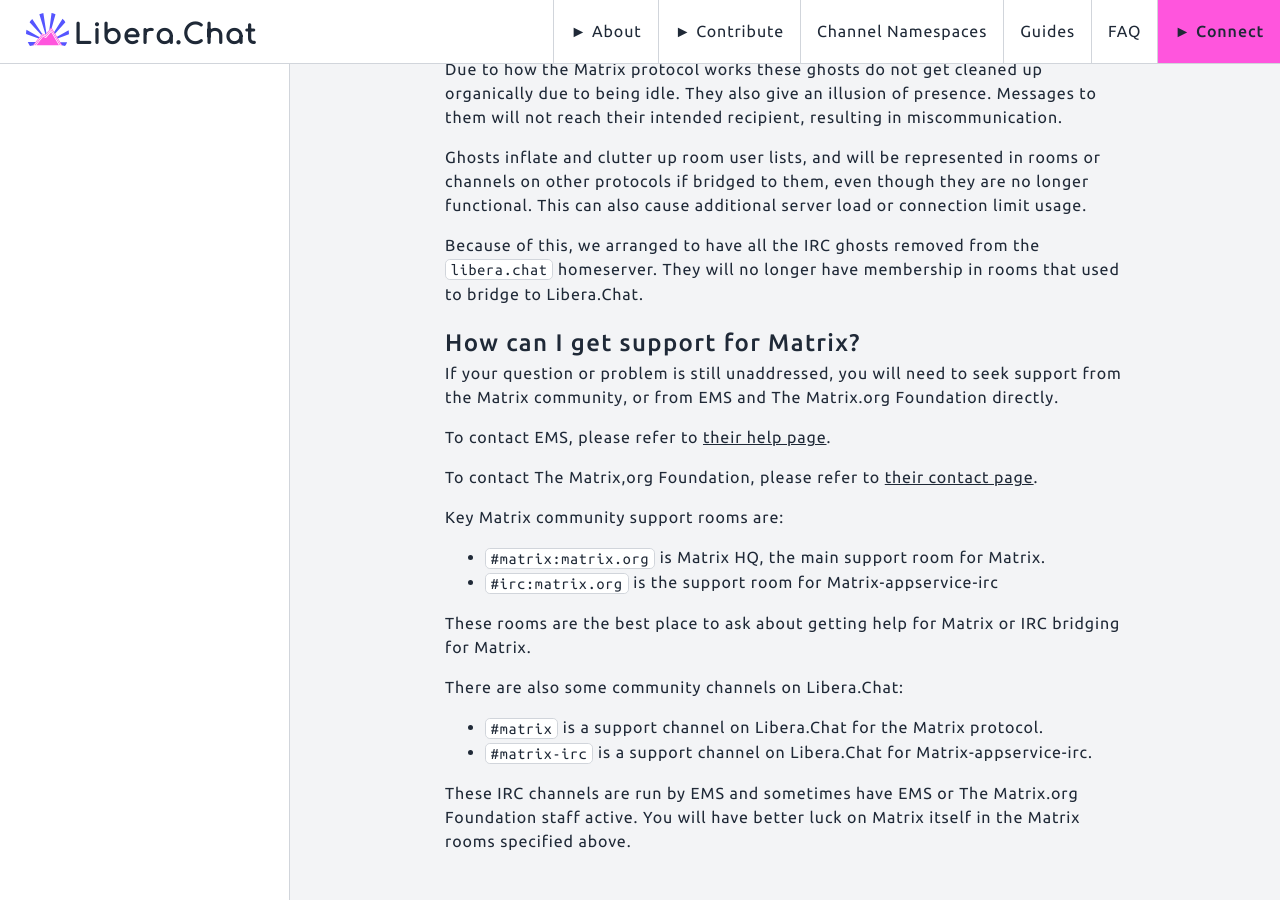
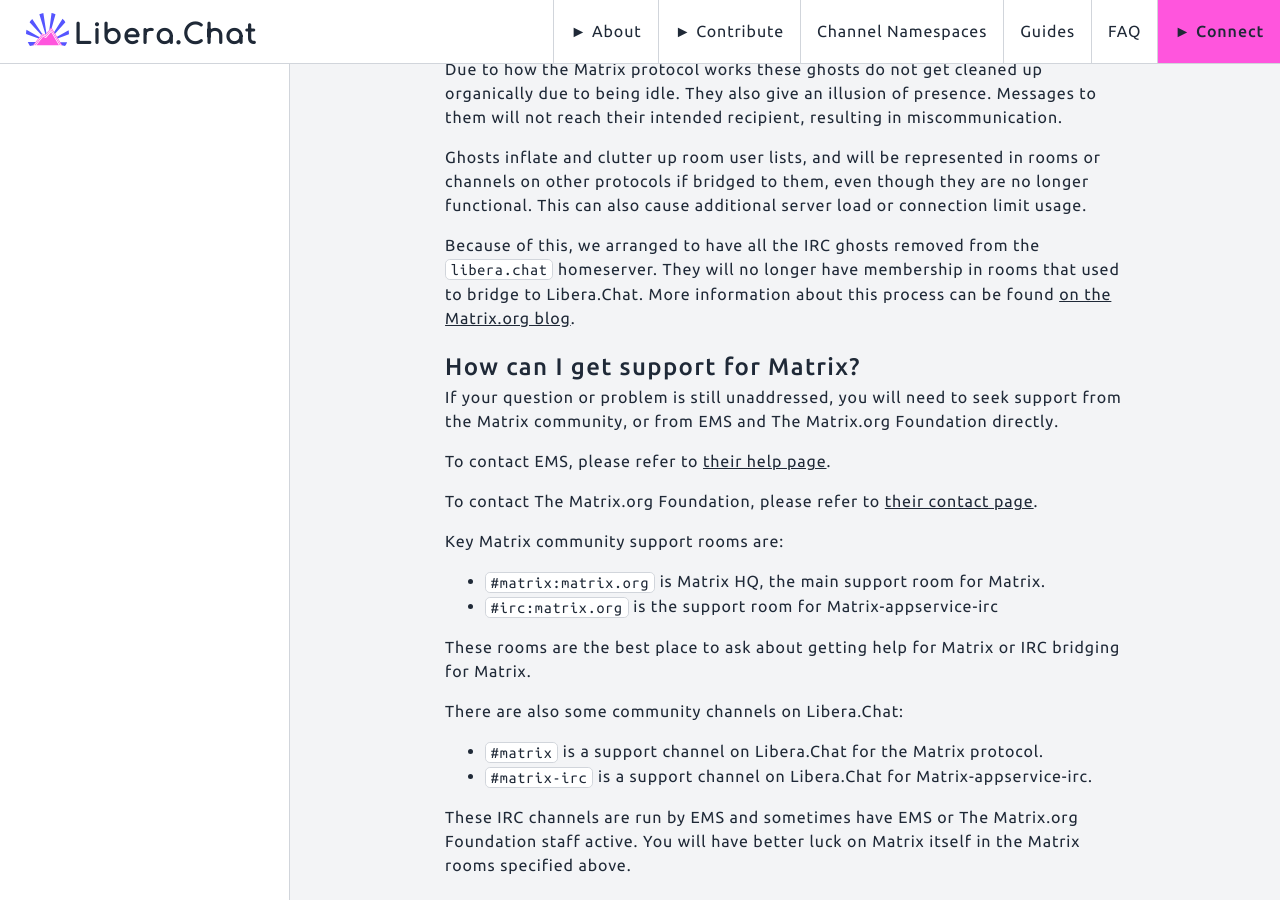
Before and after one commit to Libera-Chat/libera-chat.github.io, a Jekyll site: the page built from content/_guides/matrix.md, in a window 1280 px wide and 900 px high, scrolled down 1862 px. Built offline with Jekyll 4.4.1, drawn with Linux system fonts in a browser that asks for light colours.

Commit message:
Update matrix.md

```diff
--- a/content/_guides/matrix.md
+++ b/content/_guides/matrix.md
@@ -95,7 +95,8 @@
 
 Because of this, we arranged to have all the IRC ghosts removed from the
 `libera.chat` homeserver. They will no longer have membership in rooms that used
-to bridge to Libera.Chat.
+to bridge to Libera.Chat. More information about this process can be found
+[on the Matrix.org blog](https://matrix.org/blog/2023/12/libera-chat-alias-cleanup/).
 
 ## How can I get support for Matrix?
 
@@ -105,7 +106,7 @@
 
 To contact EMS, please refer to [their help page](https://element.io/help).
 
-To contact The Matrix,org Foundation, please refer to [their contact page](https://matrix.org/contact/).
+To contact The Matrix.org Foundation, please refer to [their contact page](https://matrix.org/contact/).
 
 Key Matrix community support rooms are:
 
```
